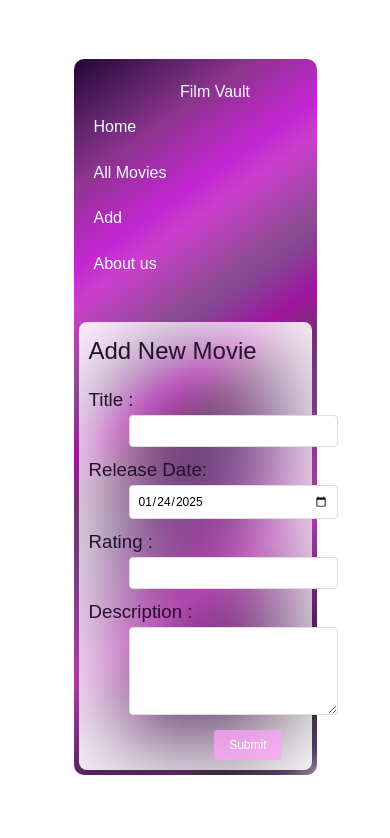
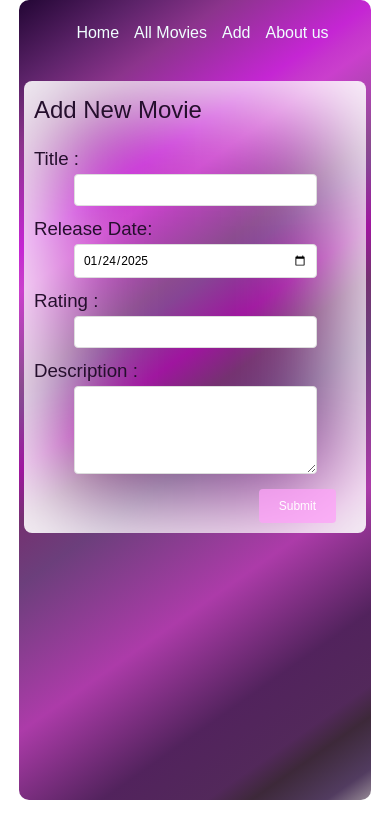
Before and after one commit to NaghmehGhorashi/Movie-App-group-project, a React (Vite) app: page /add in a window 390 px wide. Shown: the top 838 px of the page. Built offline with nearby package versions, Linux system fonts and the light colour scheme; no server answers.

Commit message:
responsive for the pages

```diff
--- a/src/components/container/container.jsx
+++ b/src/components/container/container.jsx
@@ -1,4 +1,4 @@
-import React from 'react'
+
 import style from "./container.module.css"
 
 // create Wrapper to put all code in side
--- a/src/components/container/container.module.css
+++ b/src/components/container/container.module.css
@@ -13,7 +13,24 @@
         width: 100%;
         margin: 0px;
         padding: 0px;
-        height: 100%;
 
+        height: auto;
+        min-height: 800px;
+        margin: 0px;
+        overflow-y: auto;
+        overflow-x: hidden;
+    }
+
+}
+
+@media (max-width: 768px) {
+    .container {
+
+        margin: 0px;
+        padding: 0px;
+        height: auto;
+        min-height: 800px;
+        overflow-y: auto;
+        overflow-x: hidden;
     }
 }
--- a/src/components/navbar/navbar.module.css
+++ b/src/components/navbar/navbar.module.css
@@ -29,19 +29,25 @@ li {
     color: rgb(23, 23, 22);
 }
 
-@media (max-width: 600px) {
+@media (max-width: 768px) {
     .navbar {
-        flex-direction: column;
+        display: flex;
+        justify-content: center;
         align-items: center;
+
+        width: 100%;
+
+        gap: 15px;
+        margin-right: 5px;
+
+        p {
+            display: none;
+        }
+
+        ul {
+            margin-right: 40px;
+        }
     }
 
-    .navbar ul {
-        flex-direction: column;
-        width: 100%;
-    }
 
-    .navbar li {
-        padding-left: 0;
-        padding: 10px 0;
-    }
 }
--- a/src/index.css
+++ b/src/index.css
@@ -36,3 +36,10 @@ a:hover {
 p {
   color: azure;
 }
+
+@media (max-width: 768px) {
+  body {
+    height: 100%;
+    width: 100%;
+  }
+}
--- a/src/pages/add/add.module.css
+++ b/src/pages/add/add.module.css
@@ -137,11 +137,13 @@ textarea:focus {
 	background-color: var(--primary-color);
 }
 
-@media (max-width: 600px) {
+@media (max-width: 768px) {
 	.container {
 		margin: 10px auto;
 		padding: 5px;
+		width: auto;
 	}
+
 
 	.wrapper {
 		padding: 10px;
@@ -157,13 +159,12 @@ textarea:focus {
 
 	input,
 	textarea,
-	.addButton,
-	.submitButton {
+	.addButton {
 		font-size: 14px;
+		width: 70%;
 	}
 
-	.addButton,
-	.submitButton {
+	.addButton {
 		padding: 8px 15px;
 	}
 }
--- a/src/pages/all movie/movies.module.css
+++ b/src/pages/all movie/movies.module.css
@@ -49,3 +49,23 @@
     height: 30px;
     margin-top: 5px;
 }
+
+@media (max-width: 768px) {
+    .articles {
+        height: auto;
+        display: flex;
+        justify-content: center;
+        flex-direction: column;
+        align-items: center;
+        margin-top: 10px;
+        width: 100%;
+
+    }
+
+    .wrapper {
+        height: auto;
+        width: auto;
+    }
+
+
+}
--- a/src/pages/movie/movie.jsx
+++ b/src/pages/movie/movie.jsx
@@ -36,19 +36,23 @@ function Movie() {
         setIsEditing(false);
     };
 
+    // تابع برای محدود کردن متن description به دو جمله
+    const getShortDescription = (text) => {
+        const sentences = text.split('.'); // تقسیم متن به جملات
+        return sentences.slice(0, 2).join('.') + (sentences.length > 2 ? '...' : ''); // فقط دو جمله اول
+    };
+
     return (
         <Wrapper>
             <div>
                 <Navbar />
                 <div className="container">
                     <div className={style.article}>
-
                         {article ? (
                             <>
                                 <div>
                                     <img src={article.poster_path} alt="poster_path" />
                                 </div>
-
                                 {!isEditing ? (
                                     <div className={style.description}>
                                         <div>
@@ -61,7 +65,7 @@ function Movie() {
                                             <p>Rate : {article.vote_average}</p>
                                         </div>
                                         <div>
-                                            <p>Overview : {article.overview}</p>
+                                            <p>Overview : {getShortDescription(article.overview)}</p>
                                         </div>
                                         <button onClick={() => setIsEditing(true)} className={style.button}>Edit</button>
                                     </div>
@@ -109,8 +113,6 @@ function Movie() {
                         ) : (
                             <p>There is no photo for cast</p>
                         )}
-
-
                     </div>
                 </div>
             </div>
```
Lines whose indentation alone changed are shown as unchanged.
